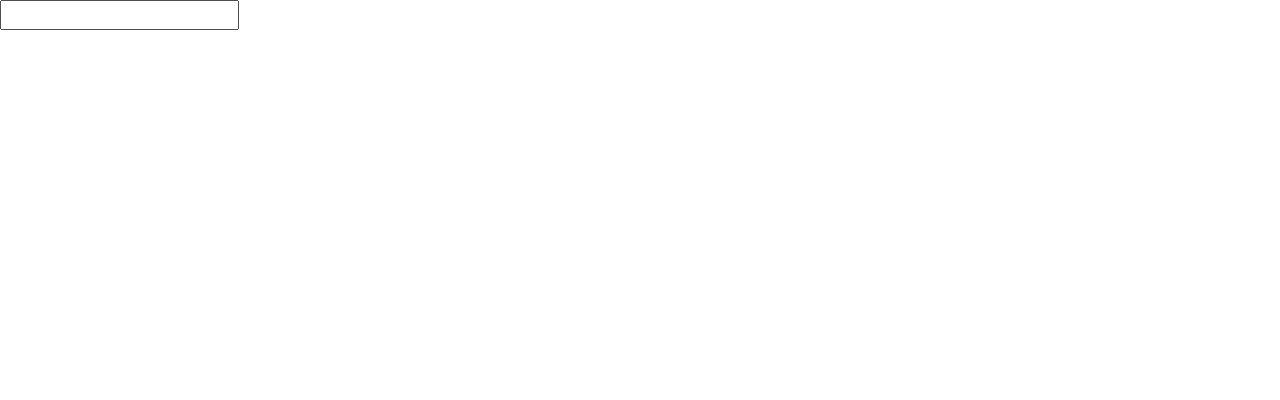
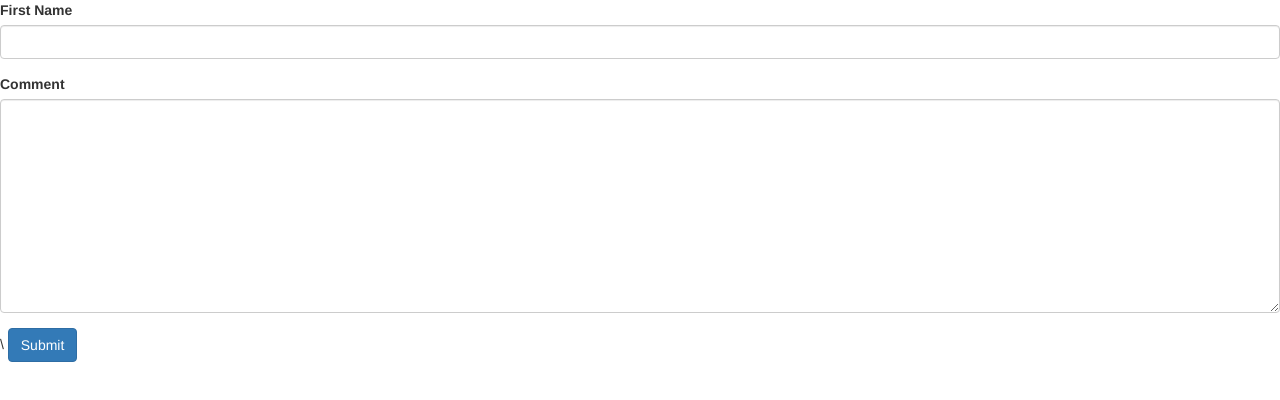
Before and after one commit to journeyman32/vigilant-bassoon, an Angular app: page / in a window 1280 px wide. Shown: the top 400 px of the page. Built offline with nearby package versions, Linux system fonts and the light colour scheme.

Commit message:
Creating the contact bootstrap form

```diff
--- a/package.json
+++ b/package.json
@@ -18,7 +18,7 @@
     "@angular/platform-browser": "~12.2.0",
     "@angular/platform-browser-dynamic": "~12.2.0",
     "@angular/router": "~12.2.0",
-    "bootstrap": "^5.1.3",
+    "bootstrap": "^3.4.1",
     "bootstrap-icons": "^1.7.0",
     "rxjs": "~6.6.0",
     "tslib": "^2.3.0",
--- a/src/app/app.component.html
+++ b/src/app/app.component.html
@@ -1 +1,2 @@
-<input title="input" type="text" [appInputFormat]="'uppercase'">
+
+    <contact-form></contact-form>
--- a/src/app/app.module.ts
+++ b/src/app/app.module.ts
@@ -12,6 +12,7 @@
 import { FavoriteComponent } from './favorite/favorite.component';
 import { PanelComponent } from './panel/panel.component';
 import { InputFormatDirective } from './input-format.directive';
+import { ContactFormComponent } from './contact-form/contact-form.component';
 
 @NgModule({
   declarations: [
@@ -21,7 +22,8 @@
     SummaryPipe,
     FavoriteComponent,
     PanelComponent,
-    InputFormatDirective
+    InputFormatDirective,
+    ContactFormComponent
   ],
   imports: [
     BrowserModule,
--- /dev/null
+++ b/src/app/contact-form/contact-form.component.html
@@ -0,0 +1,12 @@
+<form>
+    <div class="form-group">
+        <label for="firstName" class="form-label">First Name</label>
+        <input id="firstName" title="firstName" type="text" class="form-control" />
+    </div>
+
+    <div class="form-group">
+        <label for="comment" class="form-label">Comment</label>
+        <textarea id="comment" cols="30" rows="10" class="form-control" title="comment"></textarea>
+    </div>\
+    <button class="btn btn-primary">Submit</button>
+</form>
--- /dev/null
+++ b/src/app/contact-form/contact-form.component.ts
@@ -0,0 +1,15 @@
+import { Component, OnInit } from '@angular/core';
+
+@Component({
+  selector: 'contact-form',
+  templateUrl: './contact-form.component.html',
+  styleUrls: ['./contact-form.component.css']
+})
+export class ContactFormComponent implements OnInit {
+
+  constructor() { }
+
+  ngOnInit(): void {
+  }
+
+}
```
Also changed, not shown: src/app/contact-form/contact-form.component.css (added), 2 other files (tests, documents, lock files or other folders).
